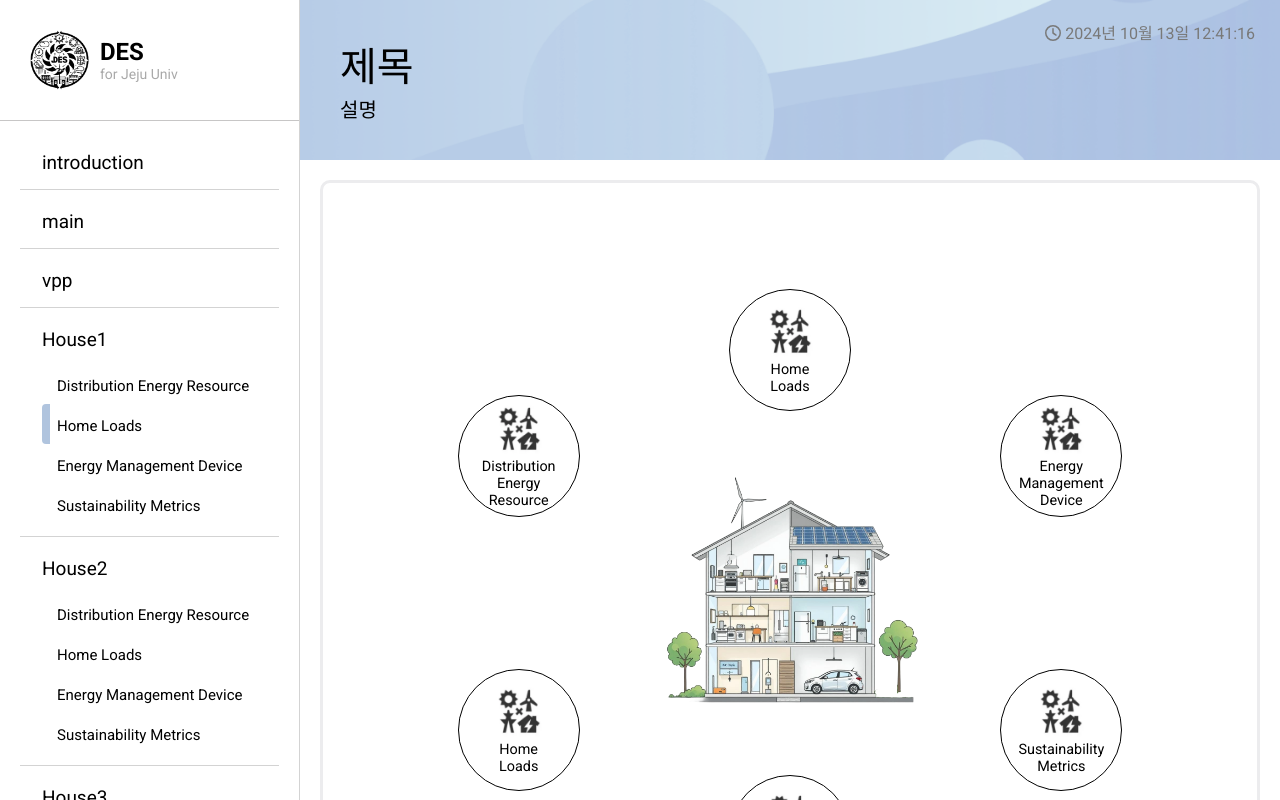
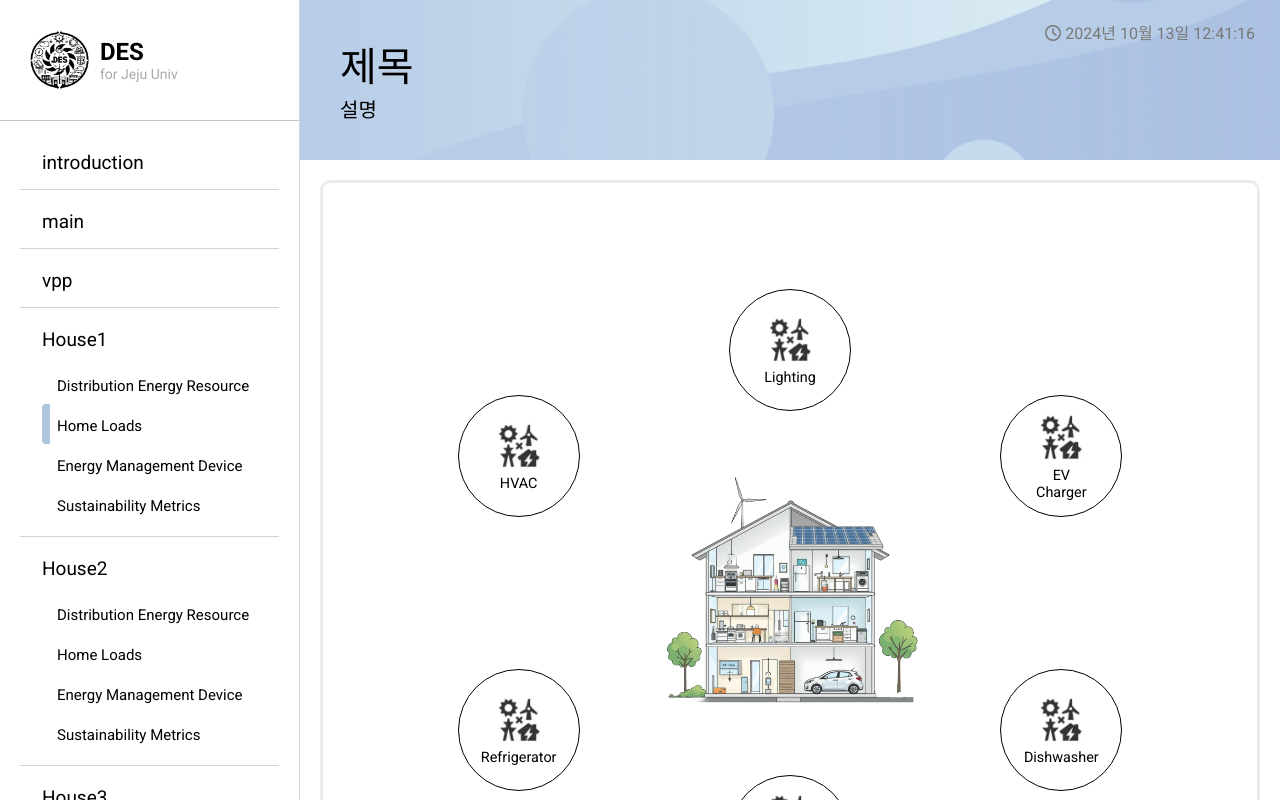
Before and after one commit to Team-JHJ/DES_frontend, a React (Vite) app: page /house/1/home-loads in a window 1280 px wide. Shown: the top 800 px of the page. Built offline with nearby package versions, Linux system fonts and the light colour scheme.

Commit message:
메뉴이름 수정

```diff
--- a/src/pages/der-list-page/der-list-page.jsx
+++ b/src/pages/der-list-page/der-list-page.jsx
@@ -22,7 +22,7 @@ export default function DerListPage() {
             <div className={styles['container']}>
                 <div
                     className={styles['choice']}
-                    onClick={() => navigateDetails('solar')}
+                    onClick={() => navigateDetails('Solar')}
                 >
                     <img src={dericon} alt="der icon" />
                     <div className={styles['description']}>
@@ -32,7 +32,7 @@ export default function DerListPage() {
                 <div className={styles['blank']}></div>
                 <div
                     className={styles['choice']}
-                    onClick={() => navigateDetails('ev battery')}
+                    onClick={() => navigateDetails('EV Battery')}
                 >
                     <img src={dericon} alt="der icon" />
                     <div className={styles['description']}>
@@ -58,7 +58,7 @@ export default function DerListPage() {
             <div className={styles['container']}>
                 <div
                     className={styles['choice']}
-                    onClick={() => navigateDetails('wind')}
+                    onClick={() => navigateDetails('Wind')}
                 >
                     <img src={dericon} alt="der icon" />
                     <div className={styles['description']}>
@@ -68,7 +68,7 @@ export default function DerListPage() {
                 <div className={styles['blank']}></div>
                 <div
                     className={styles['choice']}
-                    onClick={() => navigateDetails('ess')}
+                    onClick={() => navigateDetails('ESS')}
                 >
                     <img src={dericon} alt="der icon" />
                     <div className={styles['description']}>
--- a/src/pages/emd-list-page/emd-list-page.jsx
+++ b/src/pages/emd-list-page/emd-list-page.jsx
@@ -21,11 +21,11 @@ export default function EmdListPage() {
             <div className={styles['container']}>
                 <div
                     className={styles['choice']}
-                    onClick={() => navigateDetails('emd')}
+                    onClick={() => navigateDetails('Inverter')}
                 >
                     <img src={dericon} alt="der icon" />
                     <div className={styles['description']}>
-                        <p>Distribution Energy Resource</p>
+                        <p>Inverter</p>
                     </div>
                 </div>
             </div>
@@ -47,11 +47,11 @@ export default function EmdListPage() {
             <div className={styles['container']}>
                 <div
                     className={styles['choice']}
-                    onClick={() => navigateDetails('emd')}
+                    onClick={() => navigateDetails('Smartmeter')}
                 >
                     <img src={dericon} alt="der icon" />
                     <div className={styles['description']}>
-                        <p>Energy Management Device</p>
+                        <p>Smartmeter</p>
                     </div>
                 </div>
             </div>
--- a/src/pages/home-loads-list-page/home-loads-list-page.jsx
+++ b/src/pages/home-loads-list-page/home-loads-list-page.jsx
@@ -23,31 +23,31 @@ export default function HomeLoadsListPage() {
             <div className={styles['container']}>
                 <div
                     className={styles['choice']}
-                    onClick={() => navigateDetails('homeloads')}
+                    onClick={() => navigateDetails('HVAC')}
                 >
                     <img src={dericon} alt="der icon" />
                     <div className={styles['description']}>
-                        <p>Distribution Energy Resource</p>
+                        <p>HVAC</p>
                     </div>
                 </div>
                 <div
                     className={styles['choice']}
-                    onClick={() => navigateDetails('homeloads')}
+                    onClick={() => navigateDetails('Refrigerator')}
                 >
                     <img src={dericon} alt="der icon" />
                     <div className={styles['description']}>
-                        <p>Home Loads</p>
+                        <p>Refrigerator</p>
                     </div>
                 </div>
             </div>
             <div className={styles['container']}>
                 <div
                     className={styles['choice']}
-                    onClick={() => navigateDetails('homeloads')}
+                    onClick={() => navigateDetails('Lighting')}
                 >
                     <img src={dericon} alt="der icon" />
                     <div className={styles['description']}>
-                        <p>Home Loads</p>
+                        <p>Lighting</p>
                     </div>
                 </div>
                 <img
@@ -65,32 +65,32 @@ export default function HomeLoadsListPage() {
                 />
                 <div
                     className={styles['choice']}
-                    onClick={() => navigateDetails('homeloads')}
+                    onClick={() => navigateDetails('Washing Machine')}
                 >
                     <img src={dericon} alt="der icon" />
                     <div className={styles['description']}>
-                        <p>Home Loads</p>
+                        <p>Washing Machine</p>
                     </div>
                 </div>
             </div>
             <div className={styles['container']}>
                 <div
                     className={styles['choice']}
-                    onClick={() => navigateDetails('homeloads')}
+                    onClick={() => navigateDetails('EV Charger')}
                 >
                     <img src={dericon} alt="der icon" />
                     <div className={styles['description']}>
-                        <p>Energy Management Device</p>
+                        <p>EV Charger</p>
                     </div>
                 </div>
 
                 <div
                     className={styles['choice']}
-                    onClick={() => navigateDetails('homeloads')}
+                    onClick={() => navigateDetails('Dishwasher')}
                 >
                     <img src={dericon} alt="der icon" />
                     <div className={styles['description']}>
-                        <p>Sustainability Metrics</p>
+                        <p>Dishwasher</p>
                     </div>
                 </div>
             </div>
--- a/src/pages/sust-metrics-list-page/sust-metrics-list-page.jsx
+++ b/src/pages/sust-metrics-list-page/sust-metrics-list-page.jsx
@@ -24,21 +24,21 @@ export default function SustMetricsListPage() {
             <div className={styles['container']}>
                 <div
                     className={styles['choice']}
-                    onClick={() => navigateDetails('sust')}
+                    onClick={() => navigateDetails('Solar')}
                 >
                     <img src={dericon} alt="der icon" />
                     <div className={styles['description']}>
-                        <p>Solar Data</p>
+                        <p>Solar</p>
                     </div>
                 </div>
                 <div className={styles['blank']}></div>
                 <div
                     className={styles['choice']}
-                    onClick={() => navigateDetails('sust')}
+                    onClick={() => navigateDetails('EV Battery')}
                 >
                     <img src={dericon} alt="der icon" />
                     <div className={styles['description']}>
-                        <p>EV Battery Data</p>
+                        <p>EV Battery</p>
                     </div>
                 </div>
             </div>
@@ -60,21 +60,21 @@ export default function SustMetricsListPage() {
             <div className={styles['container']}>
                 <div
                     className={styles['choice']}
-                    onClick={() => navigateDetails('sust')}
+                    onClick={() => navigateDetails('Wind')}
                 >
                     <img src={dericon} alt="der icon" />
                     <div className={styles['description']}>
-                        <p>Wind Data</p>
+                        <p>Wind</p>
                     </div>
                 </div>
                 <div className={styles['blank']}></div>
                 <div
                     className={styles['choice']}
-                    onClick={() => navigateDetails('sust')}
+                    onClick={() => navigateDetails('ESS')}
                 >
                     <img src={dericon} alt="der icon" />
                     <div className={styles['description']}>
-                        <p>ESS Data</p>
+                        <p>ESS</p>
                     </div>
                 </div>
             </div>
```
